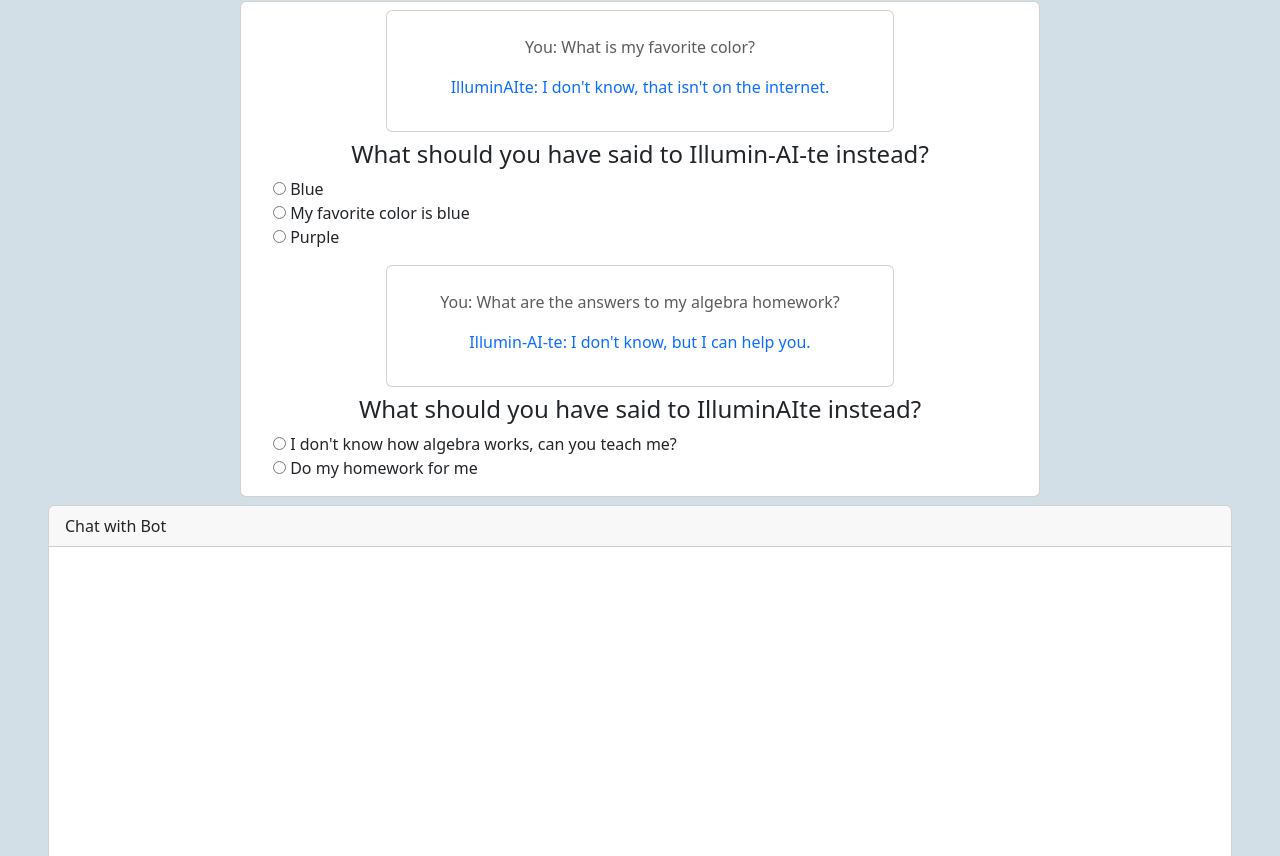
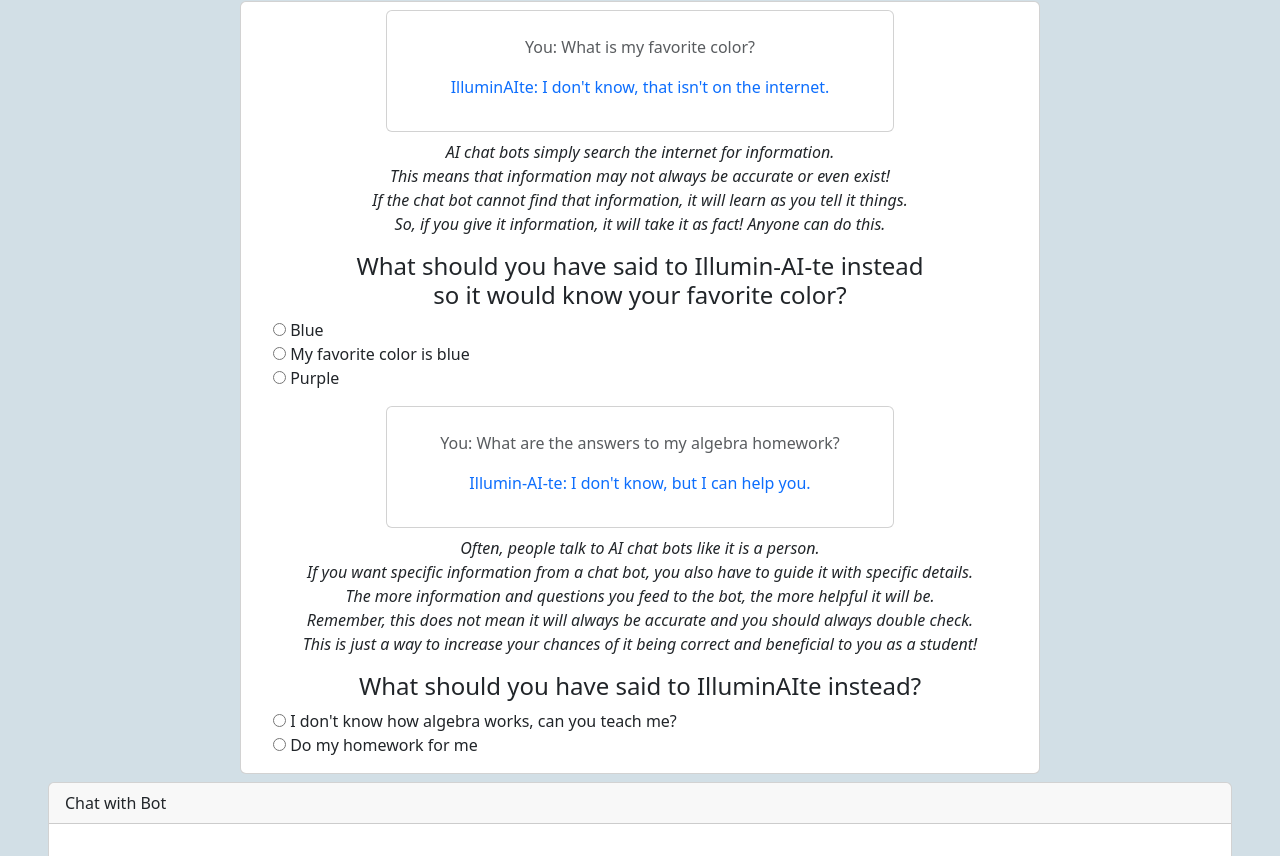
Before and after one commit to nsdigirolamo/readi-ai, an Angular app: page / in a window 1280 px wide. Shown: the part 657-1513 px from the top of the page. Built offline with nearby package versions, Linux system fonts and the light colour scheme.

Commit message:
educational details

```diff
--- a/src/app/app-quiz/app-quiz.component.css
+++ b/src/app/app-quiz/app-quiz.component.css
@@ -6,3 +6,6 @@ ul.choices{
     list-style: none;
     text-align: left;
 }
+.font-italic{
+    font-style: italic !important;
+}
--- a/src/app/app-quiz/app-quiz.component.html
+++ b/src/app/app-quiz/app-quiz.component.html
@@ -24,8 +24,13 @@
   </body>
 
 <div class= "text-center">
-  <h1> </h1>
-      <h4>What should you have said to Illumin-AI-te instead?</h4>
+<h1></h1>
+  <p class="font-italic">AI chat bots simply search the internet for information. <br>
+    This means that information may not always be accurate or even exist!<br>
+    If the chat bot cannot find that information, it will learn as you tell it things. <br>
+    So, if you give it information, it will take it as fact! Anyone can do this.
+  </p>
+      <h4>What should you have said to Illumin-AI-te instead <br> so it would know your favorite color?</h4>
       <ul class="choices">
         <li>
           <label><input type="radio" name="question0" value="A" /><span> Blue</span></label>
@@ -59,6 +64,12 @@
 
 <div class="text-center">
   <h1></h1>
+  <p class="font-italic">Often, people talk to AI chat bots like it is a person. <br>
+  If you want specific information from a chat bot, you also have to guide it with specific details. <br>
+  The more information and questions you feed to the bot, the more helpful it will be. <br>
+  Remember, this does not mean it will always be accurate and you should always double check. <br>
+  This is just a way to increase your chances of it being correct and beneficial to you as a student!
+  </p>
       <h4>What should you have said to IlluminAIte instead?</h4>
       <ul class="choices">
         <li>
```
